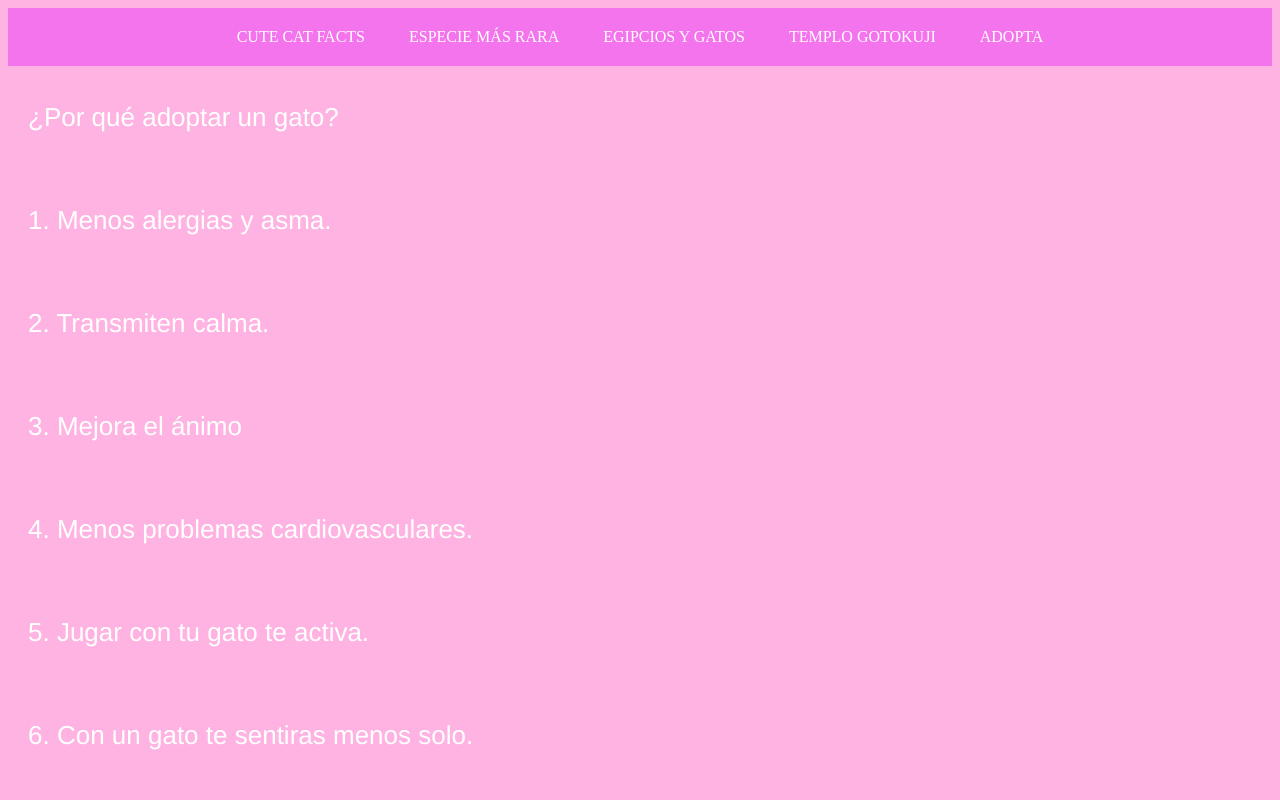
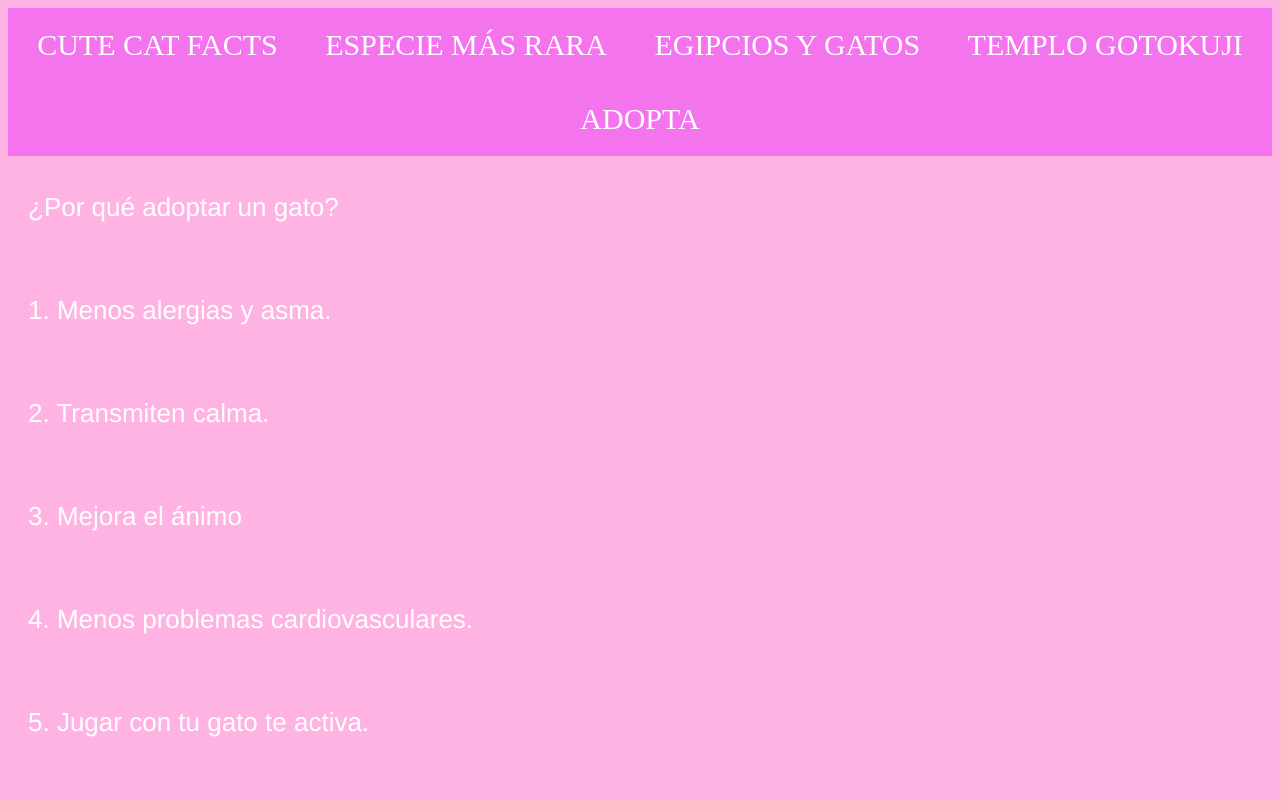
Before and after one commit to NEmilyAguero/ReEntrega-PF-Aguero, a website: page pages/Razones para adoptar uno.html in a window 1280 px wide. Shown: the top 800 px of the page. Drawn offline with Linux system fonts and the light colour scheme.

Commit message:
edite style.css

```diff
--- a/css/style.css
+++ b/css/style.css
@@ -4,7 +4,7 @@ body {
   background-color: rgb(255, 179, 226);
 }
 
-body#razones marquee{
+body#razones {
   display: flex;
 }
 
@@ -51,11 +51,6 @@ body .scrolling-text p {
   font-family: 'Franklin Gothic Medium', 'Arial Narrow', Arial, sans-serif;
 }
 
-@keyframes marquee {
-  0% { transform: translateX(100%); }
-  100% { transform: translateX(-100%); }
-}
-
 footer {
   background-color: #fb9ed7;
   color: #fff;
@@ -63,16 +58,16 @@ footer {
   padding: 20px;
 }
 
-body#templo marquee,
-body#razones marquee,
-body#especie marquee,
-body#egipcios marquee {
+body#templo,
+body#razones,
+body#especie,
+body#egipcios  {
   color: rgb(255, 255, 255);
   font-size: 30px;
   display: block;
 }
 
-body#especie h1 marquee {
+body#especie p {
   color: white;
 }
 
@@ -131,7 +126,7 @@ body#especie marquee,
 body#egipcios marquee,
 body#templo marquee {
 
-    font-size: 20px;
+    font-size: 10px;
   }
 
   footer {
```
